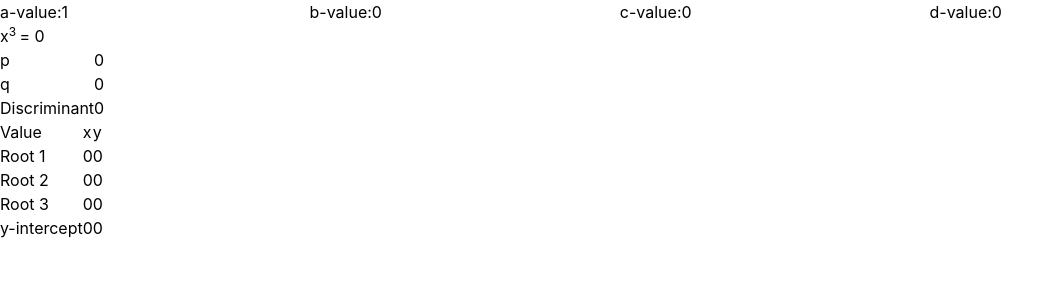
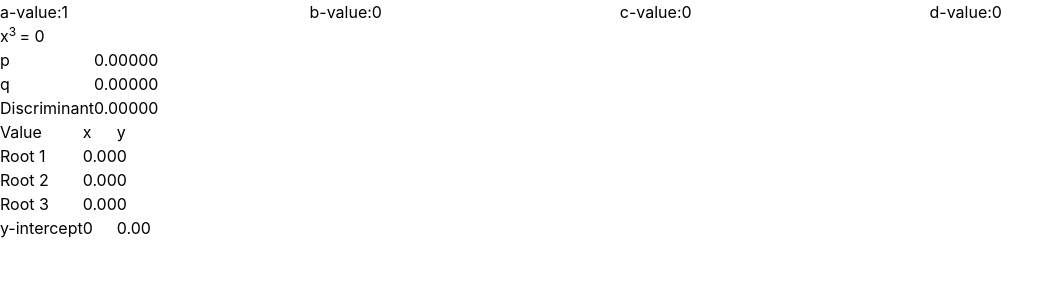
Before and after one commit to IzzyZeee/assignment3, a React (Vite) app: page / in a window 1280 px wide. Shown: the top 300 px of the page, without its empty margins (0-1064 px from the left). Built offline with nearby package versions, Linux system fonts and the light colour scheme.

Commit message:
turned all the state variables to string so the truncate issue is gone. but need to fix floating point error

```diff
--- a/src/CubicTable.tsx
+++ b/src/CubicTable.tsx
@@ -5,13 +5,13 @@ export default function CubicEquation
 
 ({ coefficients, update }: UpdateCoefficient) {
 
-    const [p_val, setP] = useState<number>(0); // States include p, q, delta, x1/2/3
-    const [q_val, setQ] = useState<number>(0);
-    const [delta_val, setDelta] = useState<number>(0);
-    const [x1, setX1] = useState<number>(0);
-    const [x2, setX2] = useState<number>(0);
-    const [x3, setX3] = useState<number>(0);
-    const [d_val, setD] = useState<number>(0); // y-intercept
+    const [p_val, setP] = useState<string>(""); // States include p, q, delta, x1/2/3
+    const [q_val, setQ] = useState<string>(""); // I made them String because number will chop off useless zeros
+    const [delta_val, setDelta] = useState<string>("");
+    const [x1, setX1] = useState<string>("");
+    const [x2, setX2] = useState<string>("");
+    const [x3, setX3] = useState<string>("");
+    const [d_val, setD] = useState<string>(""); // y-intercept
 
     useEffect (() => {
 
@@ -20,23 +20,27 @@ export default function CubicEquation
         const c = coefficients.c;
         const d = coefficients.d;
 
+        if (a == 0) { // a-value cannot be zero. Does nothing until valid a-value is put
+            return;
+        }
+
         const p = (3 * a * c - b * b) / (3 * a * a);
         const q = (27 * a * a * d - 9 * a * b * c + 2 * b * b * b) / (27 * a * a * a);
         const delta = Math.pow(q / 2, 2) + Math.pow(p / 3, 3);
 
-        setP(Number(p.toFixed(5))); // must cast to Number. toFixed fixes it to 5 places (truncate function not needed)
-        setQ(Number(q.toFixed(5)));
-        setDelta(Number(delta.toFixed(5)));
-        setD(Number(d.toFixed(2)));
+        setP(p.toFixed(5)); // It's a string. toFixed fixes it to 5 places (truncate function not needed)
+        setQ(q.toFixed(5));
+        setDelta(delta.toFixed(5));
+        setD(d.toFixed(2));
 
         function cardano(a: number, b: number, p: number, q: number) { // Calculates a single root
-            return Number((Math.cbrt(-q / 2 + Math.sqrt(Math.pow(q / 2, 2) + Math.pow(p / 3, 3))) + Math.cbrt(-q / 2 - Math.sqrt(Math.pow(q / 2, 2) + Math.pow(p / 3, 3))) - b / (3 * a)).toFixed(2)); // Truncated to 2 decimal places like on the example
+            return String((Math.cbrt(-q / 2 + Math.sqrt(Math.pow(q / 2, 2) + Math.pow(p / 3, 3))) + Math.cbrt(-q / 2 - Math.sqrt(Math.pow(q / 2, 2) + Math.pow(p / 3, 3))) - b / (3 * a)).toFixed(2)); // Truncated to 2 decimal places like on the example
             // return Math.cbrt(-q / 2 + Math.sqrt(Math.pow(q / 2, 2) + Math.pow(p / 3, 3))) + Math.cbrt(-q / 2 - Math.sqrt(Math.pow(q / 2, 2) + Math.pow(p / 3, 3))) - b / (3 * a); // Non truncated version
         }
 
         if (Math.abs(delta) < 1e-15) { // Case C: Delta equals 0, but sometimes the computer can't actually get the zero so it becomes very close to zero, which we detect under the threshold (between 0 and 1e-15)
 
-            setDelta(0); // Turns delta to zero
+            setDelta("0.00000"); // Turns delta to zero
 
             if (Math.abs(p) < 1e-15 && Math.abs(q) < 1e-15) { // Case C1: Triple root when p = q = 0
 
@@ -47,24 +51,23 @@ export default function CubicEquation
             } else { // Case C2: Double root
 
                 setX1(cardano(a, b, p, q)); // Double
-                setX2(Number((Math.cbrt(q / 2) - b / (3 * a)).toFixed(2))); // Single
-                // setX3(x2); // Same as x2
-                setX3(Number((Math.cbrt(q / 2) - b / (3 * a)).toFixed(2)));
+                setX2((Math.cbrt(q / 2) - b / (3 * a)).toFixed(2)); // Single
+                setX3((Math.cbrt(q / 2) - b / (3 * a)).toFixed(2));
 
             }
 
         } else if (delta < 0) { // Case A: 3 real roots
 
             const theta = (1 / 3) * Math.acos(-q / (2 * Math.sqrt(-Math.pow(p / 3, 3))));
-            setX1(Number((2 * Math.sqrt(-p / 3) * Math.cos(theta) - b / (3 * a)).toFixed(2)));
-            setX2(Number((2 * Math.sqrt(-p / 3) * Math.cos(theta + (2 * Math.PI) / 3) - b / (3 * a)).toFixed(2)));
-            setX3(Number((2 * Math.sqrt(-p / 3) * Math.cos(theta + (4 * Math.PI) / 3) - b / (3 * a)).toFixed(2)));
+            setX1((2 * Math.sqrt(-p / 3) * Math.cos(theta) - b / (3 * a)).toFixed(2));
+            setX2((2 * Math.sqrt(-p / 3) * Math.cos(theta + (2 * Math.PI) / 3) - b / (3 * a)).toFixed(2));
+            setX3((2 * Math.sqrt(-p / 3) * Math.cos(theta + (4 * Math.PI) / 3) - b / (3 * a)).toFixed(2));
 
         } else { // Case B: Delta > 0, 1 real root and 2 complex roots
 
             setX1(cardano(a, b, p, q));
-            setX2(NaN);
-            setX3(NaN);
+            setX2("Complex Number");
+            setX3("Complex Number");
 
         }
 
```
